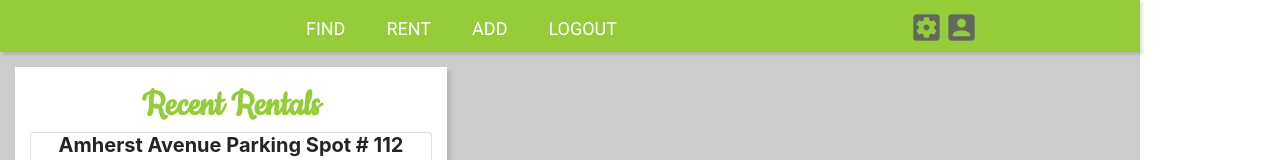
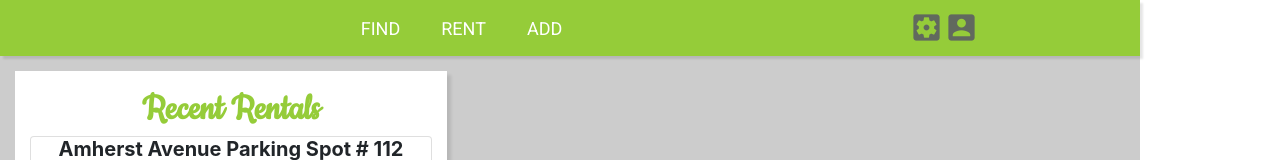
Before and after one commit to snowmandot0520/Parking_site, a React (Create React App) app in the folder client/: page /recent in a window 1280 px wide. Shown: the top 160 px of the page. Built offline with nearby package versions, Linux system fonts and the light colour scheme; a web font is replaced by a local one.

Commit message:
routes are done

```diff
--- a/client/src/components/header/Header.js
+++ b/client/src/components/header/Header.js
@@ -24,18 +24,18 @@ class Header extends React.Component {
                 <div className="row" id="top-line">
                     <div className="text-center" id="options">
 
-                        <a className="navbar-brand activity" href="#">Find</a>
-                        <a className="navbar-brand activity" href="#">Rent</a>
-                        <a className="navbar-brand activity" href="#">Add</a>
+                        <a className="navbar-brand activity" href="/findparking">Find</a>
+                        <a className="navbar-brand activity" href="/findrental">Rent</a>
+                        <a className="navbar-brand activity" href="/newspot">Add</a>
 
-                        <a className="navbar-brand activity" href="/">Logout
+
                             {localStorage.getItem('jwtToken') &&
                                 <button className="btn btn-primary" onClick={this.logout}>Logout</button>
                             }
-                        </a>
+
                     </div>
-                    <i className="material-icons home-icon">settings_applications</i>
-                    <i className="material-icons home-icon">account_box</i>
+                    <a href="/homepage"><i className="material-icons home-icon">settings_applications</i></a>
+                    <a href="/homepage"><i className="material-icons home-icon">account_box</i></a>
                 </div>
             </div>
         )
--- a/client/src/pages/homepage/Homepage.js
+++ b/client/src/pages/homepage/Homepage.js
@@ -40,8 +40,8 @@ class Homepage extends React.Component {
                         Welcome to Landing Pad! Click an option below to get started. Happy parking!
                     </UncontrolledAlert>
                      <div className=" fixed-bottom park-btn-div">
-                        <Button outline color="primary" className="park-btn">Find Parking Near Me</Button>
-                        <Button outline color="primary" className="park-btn">Upload a New Parking Spot</Button>
+                        <Button outline color="primary" className="park-btn" href="/findrental">Find Parking Near Me</Button>
+                        <Button outline color="primary" className="park-btn" href="/newspot">Upload a New Parking Spot</Button>
                     </div>
                     <Footer/>
                 </Background>
```
Also changed, not shown: client/src/pages/login/SignupPage.js (indentation only), 1 other file (tests, documents, lock files or other folders).
